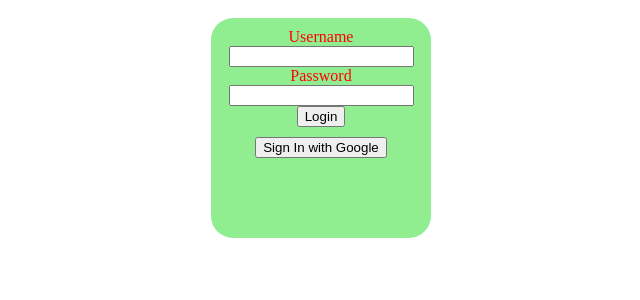
After one commit to tejaskash/Food, a Flask app: page /loginPage in a window 1280 px wide. The commit adds this page. Shown: the top 300 px of the page, without its empty margins (319-959 px from the left). Run offline with Flask 2, Linux system fonts and the light colour scheme.

Commit message:
Changed Routes

```diff
--- a/app.py
+++ b/app.py
@@ -1,8 +1,10 @@
-from flask import Flask, redirect, url_for, session,render_template
+from flask import Flask, redirect, url_for, session,render_template,request
+from pymongo import MongoClient
+client = MongoClient('localhost',27017)
 from flask_oauth import OAuth
+import json
 GOOGLE_CLIENT_ID = '55535937800-37l6lks9feaueodu64a2svi34ei0ujq7.apps.googleusercontent.com'
 GOOGLE_CLIENT_SECRET = '0OpJ3vyFesZ-jtC-TEPiLmbM'
-REDIRECT_URI = '/ouath2callback'
 SECRET_KEY = 'tejas'
 DEBUG = True
 import os
@@ -30,6 +32,12 @@
                            consumer_key=GOOGLE_CLIENT_ID,
                            consumer_secret=GOOGLE_CLIENT_SECRET)
 @app.route("/")
+def mainPage():
+    return render_template("hello.html")
+@app.route("/loginPage" ,methods=['GET','POST'])
+def loginPage():
+    return render_template("login.html")
+@app.route("/login/google",methods=['GET','POST'])
 def index():
     access_token = session.get('access_token')
     if access_token is None:
@@ -47,17 +55,24 @@
             session.pop('access_token',None)
             return redirect(url_for('login'))
         return res.read()
-    return res.read()
+    data = res.read().strip()
+    data = json.load(res)
+    print(data)
+    return "<h1>Logged In</h1>"
 @app.route("/login")
 def login():
     callback = url_for('authorized', _external = True)
     return google.authorize(callback=callback)
-@app.route(REDIRECT_URI)
+@app.route("/ouath2callback")
 @google.authorized_handler
 def authorized(resp):
     access_token = resp['access_token']
     session['access_token'] = access_token,''
     return redirect(url_for('index'))
+@app.route("/login/auth",methods=['POST'])
+def loginAuth():
+    print(request.form['user'])
+    return "<h1>Hello</h1>"
 
 if __name__ == "__main__":
     app.run("localhost",port=5000)
--- /dev/null
+++ b/static/css/login.css
@@ -0,0 +1,26 @@
+body{
+    align-content: center;
+}
+#loginbox {
+    margin-top:50px;
+    width: 200px;
+    height: 200px;
+    border-radius: 10%;
+    margin: 10px;
+    padding: 10px;
+    background:lightgreen;
+    text-align: center;
+}
+#content {
+    text-align: center;
+}
+#lb1,#lb2{
+    color: red;
+    margin: 10px,10px,10px,10px;
+}
+.user,#password{
+    margin-bottom: 10px;
+}
+#google{
+    margin-top: 10px;
+}
--- a/templates/hello.html
+++ b/templates/hello.html
@@ -8,5 +8,6 @@
 </head>
 <body>
     <h1>Hello</h1>
+    <a href="/loginPage">Login</a>
 </body>
 </html>
--- /dev/null
+++ b/templates/login.html
@@ -0,0 +1,27 @@
+<!DOCTYPE html>
+<html lang="en">
+<head>
+    <meta charset="UTF-8">
+    <meta name="viewport" content="width=device-width, initial-scale=1.0">
+    <meta http-equiv="X-UA-Compatible" content="ie=chrome">
+    <link rel="stylesheet" href="{{url_for('static', filename='css/login.css')}}">
+    <title>Login</title>
+</head>
+<body>
+    <center>
+    <div id="loginbox">
+        <div id="content">
+        <form id="loginform" method="POST" action="/login/auth">
+            <label id="lb1">Username</label>
+            <input type="text" name="user">
+            <label id="lb2">Password</label>
+            <input type="password" name="password">
+            <input type="submit" value="Login" id="loginBut">
+        </form>
+    <form action="/login/google" method="POST">
+        <input type="submit" value="Sign In with Google" id="google">
+    </form>
+    </div>
+</center>
+</body>
+</html>
```
Also changed, not shown: templates/static/css/login.css (added, +26 -0 lines), templates/static/README.md (added), templates/static/css/README.md (added), templates/static/images/README.md (added), templates/static/js/README.md (added), 2 other files.
